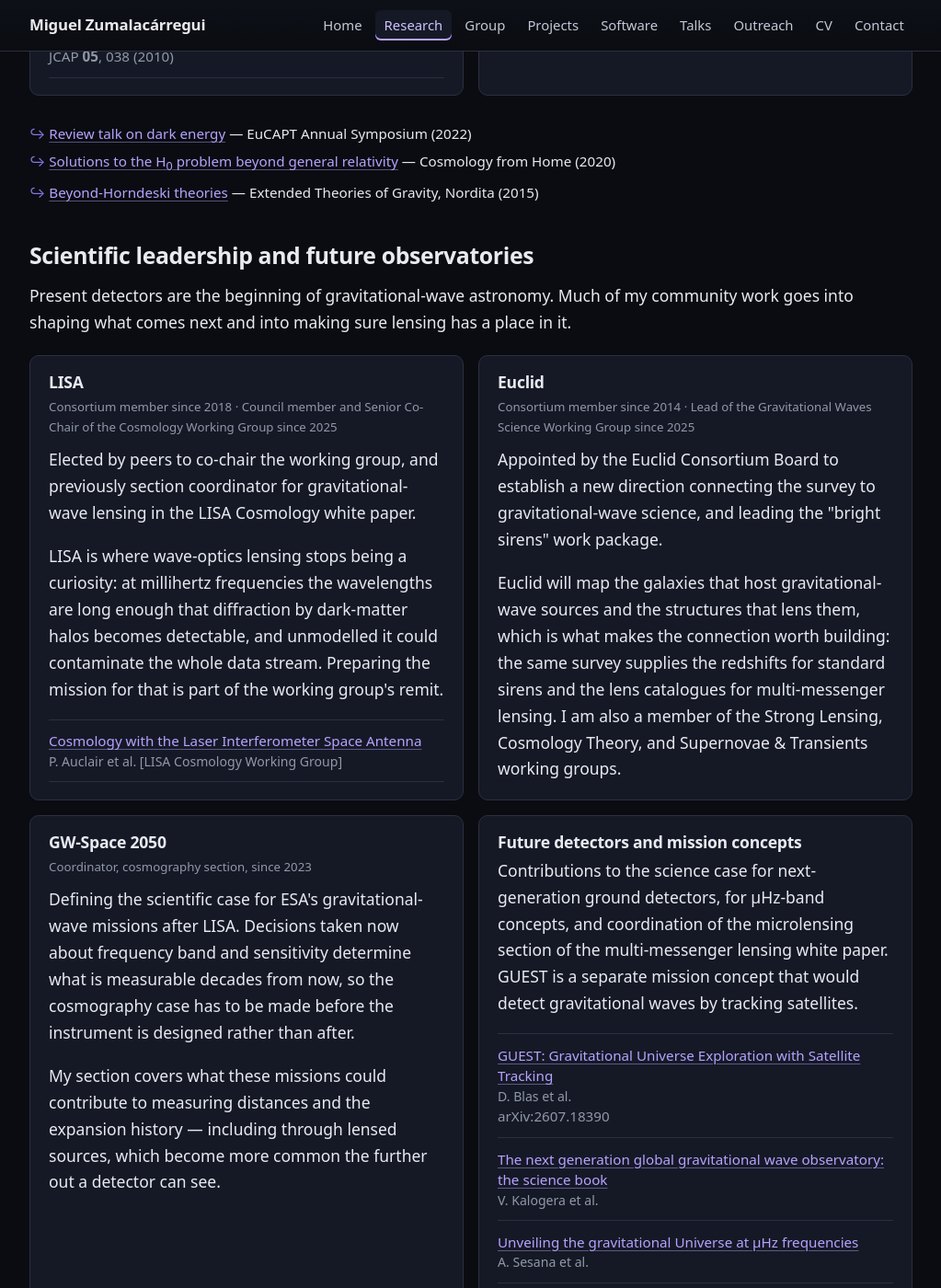
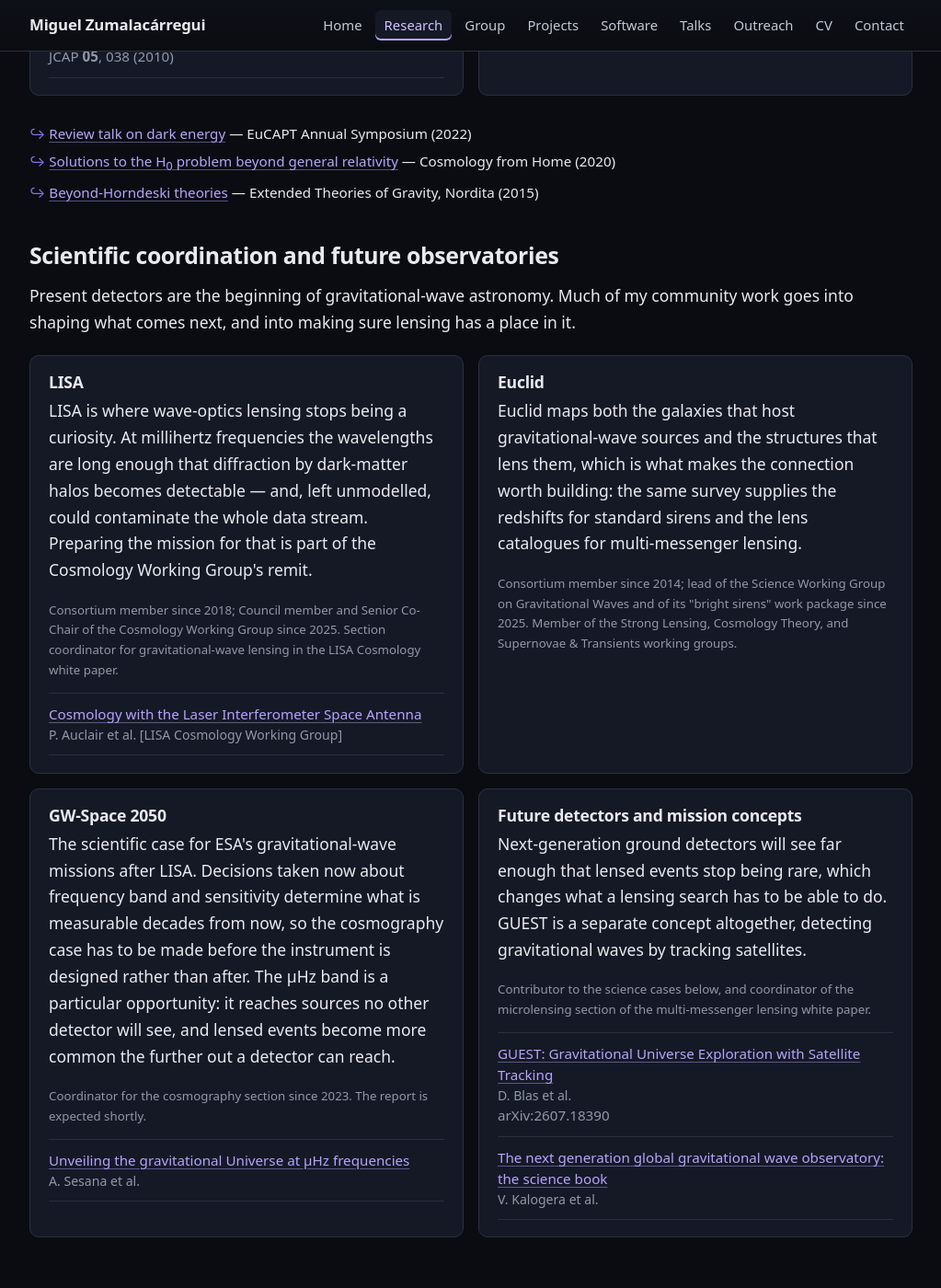
Before and after one commit to miguelzuma/miguelzuma.github.io, a Jekyll site: the page built from research.html, in a window 1280 px wide and 1400 px high, scrolled down 9126 px. Shown: the whole window at 92% size, without its empty margins (128-1151 px from the left). Built offline with Jekyll 4.4.1, drawn with Linux system fonts in a browser that asks for light colours.

Commit message:
Lead consortium cards with the science, not the appointment
"Elected by peers" and "appointed by the Euclid Consortium Board" are
application language, not website language -- both removed. Each card now
opens with what the survey or mission is and why lensing matters there, with
the role as a quieter line underneath. On the home page, "Elected 2025" and
"Appointed 2025" become plain "Since 2025".

"Scientific leadership" -> "Scientific coordination", on both Research and CV.

GW-Space 2050 now cites Sesana et al. on the microhertz band, moved from the
future-detectors card so it is not listed twice, and notes that the report is
expected shortly.

Group page: "a steady flow of visitors" -> "regular visitors".

Co-Authored-By: Claude Opus 5 (1M context) <noreply@anthropic.com>
Claude-Session: https://claude.ai/code/session_01E2ZbXszK9qt9svKVxU5Yrt

```diff
--- a/cv.html
+++ b/cv.html
@@ -4,12 +4,12 @@ nav: cv
 title: "CV"
 eyebrow: "Curriculum vitae"
 lede: >-
-  Positions, education, scientific leadership, teaching and service. The
+  Positions, education, scientific coordination, teaching and service. The
   publication record lives on INSPIRE-HEP, and the people I have supervised are
   on the Group page.
 description: >-
   Curriculum vitae of Miguel Zumalacárregui: positions, education, scientific
-  leadership, workshops organized, teaching, awards and peer-review service.
+  coordination, workshops organized, teaching, awards and peer-review service.
 ---
 
 <div class="btn-row">
@@ -67,7 +67,7 @@ description: >-
 </section>
 
 <section class="section" id="leadership">
-  <h2>Scientific leadership</h2>
+  <h2>Scientific coordination</h2>
   <ul class="pubs">
     <li>
       <strong>LISA Consortium</strong> <span class="journal">member since 2018</span>
--- a/group.html
+++ b/group.html
@@ -5,7 +5,7 @@ title: "Group"
 eyebrow: "People"
 lede: >-
   A group working on the lensing of waves — postdoctoral researchers, PhD and
-  Master's students, and a steady flow of visitors. This page is a concise
+  Master's students, and regular visitors. This page is a concise
   overview; the forthcoming GLOW project website will carry full profiles and
   project assignments.
 description: >-
--- a/index.html
+++ b/index.html
@@ -51,11 +51,11 @@ description: >-
       </li>
       <li>
         <strong>Senior Co-Chair, LISA Cosmology Working Group</strong>
-        <span>Elected 2025</span>
+        <span>Since 2025</span>
       </li>
       <li>
         <strong>Lead, Euclid Gravitational Waves SWG</strong>
-        <span>Appointed 2025</span>
+        <span>Since 2025</span>
       </li>
     </ul>
   </section>
--- a/research.html
+++ b/research.html
@@ -589,11 +589,11 @@ description: >-
   <li><a href="https://www.youtube.com/watch?v=HmfRQPrbp3Y" rel="noopener">Beyond-Horndeski theories</a> — Extended Theories of Gravity, Nordita (2015)</li>
 </ul>
 
-<h2 id="leadership">Scientific leadership and future observatories</h2>
+<h2 id="leadership">Scientific coordination and future observatories</h2>
 
 <p>
   Present detectors are the beginning of gravitational-wave astronomy. Much of
-  my community work goes into shaping what comes next and into making sure
+  my community work goes into shaping what comes next, and into making sure
   lensing has a place in it.
 </p>
 
@@ -601,18 +601,17 @@ description: >-
 
   <section class="card">
     <h3 class="card-title">LISA</h3>
-    <p class="card-meta">Consortium member since 2018 · Council member and Senior Co-Chair of the Cosmology Working Group since 2025</p>
     <p>
-      Elected by peers to co-chair the working group, and previously section
-      coordinator for gravitational-wave lensing in the LISA Cosmology white
-      paper.
+      LISA is where wave-optics lensing stops being a curiosity. At millihertz
+      frequencies the wavelengths are long enough that diffraction by dark-matter
+      halos becomes detectable — and, left unmodelled, could contaminate the
+      whole data stream. Preparing the mission for that is part of the Cosmology
+      Working Group's remit.
     </p>
-    <p>
-      LISA is where wave-optics lensing stops being a curiosity: at millihertz
-      frequencies the wavelengths are long enough that diffraction by
-      dark-matter halos becomes detectable, and unmodelled it could contaminate
-      the whole data stream. Preparing the mission for that is part of the
-      working group's remit.
+    <p class="card-meta">
+      Consortium member since 2018; Council member and Senior Co-Chair of the
+      Cosmology Working Group since 2025. Section coordinator for
+      gravitational-wave lensing in the LISA Cosmology white paper.
     </p>
     <ul class="pubs">
       <li><a href="https://arxiv.org/abs/2204.05434" rel="noopener">Cosmology with the Laser Interferometer Space Antenna</a>
@@ -622,45 +621,51 @@ description: >-
 
   <section class="card">
     <h3 class="card-title">Euclid</h3>
-    <p class="card-meta">Consortium member since 2014 · Lead of the Gravitational Waves Science Working Group since 2025</p>
     <p>
-      Appointed by the Euclid Consortium Board to establish a new direction
-      connecting the survey to gravitational-wave science, and leading the
-      "bright sirens" work package.
-    </p>
-    <p>
-      Euclid will map the galaxies that host gravitational-wave sources and the
+      Euclid maps both the galaxies that host gravitational-wave sources and the
       structures that lens them, which is what makes the connection worth
       building: the same survey supplies the redshifts for standard sirens and
-      the lens catalogues for multi-messenger lensing. I am also a member of the
-      Strong Lensing, Cosmology Theory, and Supernovae &amp; Transients working
-      groups.
+      the lens catalogues for multi-messenger lensing.
+    </p>
+    <p class="card-meta">
+      Consortium member since 2014; lead of the Science Working Group on
+      Gravitational Waves and of its "bright sirens" work package since 2025.
+      Member of the Strong Lensing, Cosmology Theory, and Supernovae &amp;
+      Transients working groups.
     </p>
   </section>
 
   <section class="card">
     <h3 class="card-title">GW-Space 2050</h3>
-    <p class="card-meta">Coordinator, cosmography section, since 2023</p>
     <p>
-      Defining the scientific case for ESA's gravitational-wave missions after
-      LISA. Decisions taken now about frequency band and sensitivity determine
-      what is measurable decades from now, so the cosmography case has to be
-      made before the instrument is designed rather than after.
+      The scientific case for ESA's gravitational-wave missions after LISA.
+      Decisions taken now about frequency band and sensitivity determine what is
+      measurable decades from now, so the cosmography case has to be made before
+      the instrument is designed rather than after. The μHz band is a particular
+      opportunity: it reaches sources no other detector will see, and lensed
+      events become more common the further out a detector can reach.
     </p>
-    <p>
-      My section covers what these missions could contribute to measuring
-      distances and the expansion history — including through lensed sources,
-      which become more common the further out a detector can see.
+    <p class="card-meta">
+      Coordinator for the cosmography section since 2023. The report is expected
+      shortly.
     </p>
+    <ul class="pubs">
+      <li><a href="https://arxiv.org/abs/1908.11391" rel="noopener">Unveiling the gravitational Universe at μHz frequencies</a>
+        <span class="authors">A. Sesana et al.</span></li>
+    </ul>
   </section>
 
   <section class="card">
     <h3 class="card-title">Future detectors and mission concepts</h3>
     <p>
-      Contributions to the science case for next-generation ground detectors,
-      for μHz-band concepts, and coordination of the microlensing section of the
-      multi-messenger lensing white paper. GUEST is a separate mission concept
-      that would detect gravitational waves by tracking satellites.
+      Next-generation ground detectors will see far enough that lensed events
+      stop being rare, which changes what a lensing search has to be able to do.
+      GUEST is a separate concept altogether, detecting gravitational waves by
+      tracking satellites.
+    </p>
+    <p class="card-meta">
+      Contributor to the science cases below, and coordinator of the microlensing
+      section of the multi-messenger lensing white paper.
     </p>
     <ul class="pubs">
       <li><a href="https://inspirehep.net/literature/3182212" rel="noopener">GUEST: Gravitational Universe Exploration with Satellite Tracking</a>
@@ -668,8 +673,6 @@ description: >-
         <span class="journal">arXiv:2607.18390</span></li>
       <li><a href="https://arxiv.org/abs/2111.06990" rel="noopener">The next generation global gravitational wave observatory: the science book</a>
         <span class="authors">V. Kalogera et al.</span></li>
-      <li><a href="https://arxiv.org/abs/1908.11391" rel="noopener">Unveiling the gravitational Universe at μHz frequencies</a>
-        <span class="authors">A. Sesana et al.</span></li>
     </ul>
   </section>
 
```
